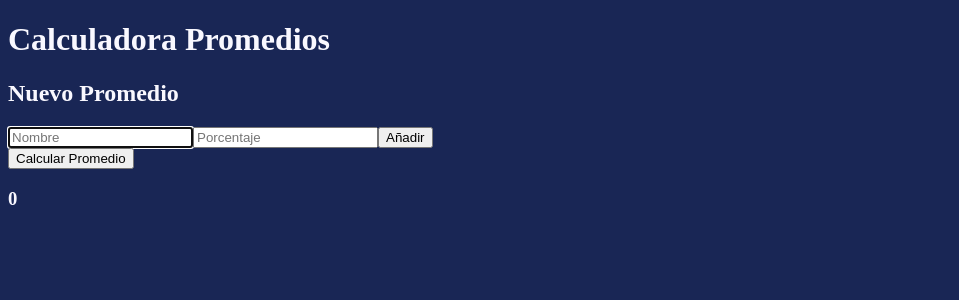
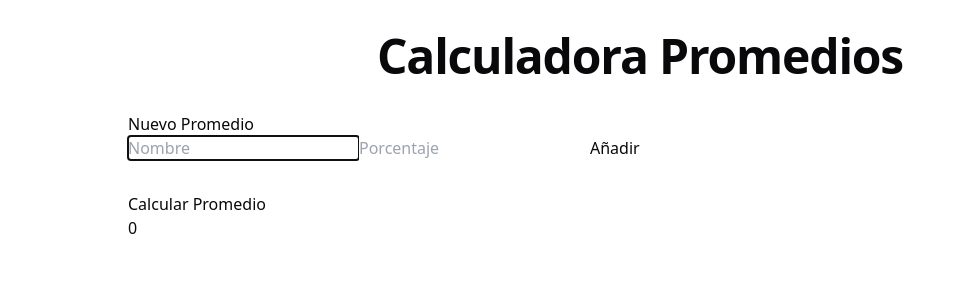
Before and after one commit to panxoyk/Calculadora-promedios, a React (Vite) app: page / in a window 1280 px wide. Shown: the top 300 px of the page, without its empty margins (0-959 px from the left). Built offline with nearby package versions, Linux system fonts and the light colour scheme.

Commit message:
Implementacion de shadcn/ui, tarjetas estilizadas

```diff
--- a/package.json
+++ b/package.json
@@ -11,6 +11,7 @@
   },
   "dependencies": {
     "@radix-ui/react-icons": "^1.3.0",
+    "@radix-ui/react-slot": "^1.0.2",
     "class-variance-authority": "^0.7.0",
     "clsx": "^2.0.0",
     "react": "^18.2.0",
--- a/src/App.tsx
+++ b/src/App.tsx
@@ -5,10 +5,14 @@ import ShowResultado from './components/ShowResultado'
 const App = () => {
 	return (
 		<div>
-			<h1> Calculadora Promedios </h1>
-			<PromediosForm />
-			<PromediosList />
-			<ShowResultado />
+			<div className='m-auto max-w-screen-lg'>
+				<h1 className='scroll-m-20 text-4xl font-extrabold tracking-tight lg:text-5xl p-8 text-center'>
+					Calculadora Promedios
+				</h1>
+				<PromediosForm />
+				<PromediosList />
+				<ShowResultado />
+			</div>
 		</div>
 	)
 }
--- a/src/components/AddNotas.tsx
+++ b/src/components/AddNotas.tsx
@@ -1,6 +1,14 @@
 import NotaForm from './NotaForm'
+import { Promedio, Nota } from '../types/types'
 import { usePromediosStore } from '../store/promediosStore'
-import { Promedio, Nota } from '../types/types'
+
+import {
+    Button
+} from '@/components/ui/button'
+
+import {
+    PlusIcon
+} from '@radix-ui/react-icons'
 
 interface AddNotasProps {
     promedio: Promedio
@@ -11,11 +19,13 @@ const AddNotas = ({ promedio, notas }: AddNotasProps) => {
     const { addNota } = usePromediosStore()
 
     return (
-        <div>
+        <div className='grid grid-cols-3 gap-4'>
             {
                 notas.map((nota) => <NotaForm key={nota.id} idPromedio={promedio.id} nota={nota} />)
             }
-            <button onClick={() => addNota(promedio.id)}> Ingresar nueva nota a {promedio.nombre} </button>
+            <Button className='w-full h-full' variant='outline' onClick={() => addNota(promedio.id)}>
+                <PlusIcon className=' text-primary' />
+            </Button>
         </div>
     )
 }
--- a/src/components/NotaForm.tsx
+++ b/src/components/NotaForm.tsx
@@ -1,5 +1,17 @@
 import { usePromediosStore } from '../store/promediosStore'
 import { Nota } from '../types/types'
+
+import {
+    Input
+} from '@/components/ui/input'
+
+import {
+    Button
+} from '@/components/ui/button'
+
+import {
+	TrashIcon
+ } from '@radix-ui/react-icons'
 
 interface NotaFormProps {
     idPromedio: number,
@@ -10,23 +22,28 @@ const NotaForm = ({ idPromedio, nota }: NotaFormProps) => {
     const { changeNotaNombre, changeNotaEvaluacion, deleteNota } = usePromediosStore()
 
     return (
-        <div>
-            <input
+        <div className='flex flex-col gap-2'>
+            <Input
             placeholder='Nombre'
             type='text'
             value={nota.nombre}
             onChange={(e) => changeNotaNombre(idPromedio, nota.id, e.target.value)}
             required
             />
-            <input
-                placeholder='Evaluacion'
+            <div className='grid grid-cols-4 gap-2'>
+                <Input
+                className='col-span-3'
+                placeholder='Nota'
                 type='number'
                 step='0.1'
                 value={nota.evaluacion}
                 onChange={(e) => changeNotaEvaluacion(idPromedio, nota.id, parseFloat(e.target.value))}
                 required
                 />
-            <button onClick={() => deleteNota(idPromedio, nota.id)}> Borrar </button>
+                <Button className='col-span-1 w-full' variant='outline' size='icon' onClick={() => deleteNota(idPromedio, nota.id)}>
+                    <TrashIcon className='w-6 h-6' />
+                </Button>
+            </div>
         </div>
     )
 }
--- a/src/components/PromediosList.tsx
+++ b/src/components/PromediosList.tsx
@@ -1,19 +1,46 @@
 import AddNotas from './AddNotas'
 import { usePromediosStore } from '../store/promediosStore'
+
+import {
+	Card,
+	CardContent,
+	CardHeader,
+	CardTitle
+} from '@/components/ui/card'
+
+import {
+	Button
+} from '@/components/ui/button'
+
+import {
+	TrashIcon,
+	Cross1Icon
+} from '@radix-ui/react-icons'
 
 const PromediosList = () => {
     const { promedios, deletePromedio } = usePromediosStore()
 
     return (
-        <div>
+        <div className='grid grid-cols-1 gap-y-2 my-4'>
             {
 				promedios.map((promedio) => {
 					const { id, nombre, porcentaje, notas } = promedio
 					return (
-						<div key={id}>
-							<p> {nombre} {porcentaje} % <button onClick={() => deletePromedio(id)}> Borrar </button></p>
-							<AddNotas promedio={promedio} notas={notas} />
-						</div>
+						<Card className='w-full' key={id}>
+							<CardHeader>
+								<CardTitle className='flex flex-row justify-between items-center'>
+									<div className='text-2xl font-semibold'>
+										{nombre} <span className='text-2xl text-muted-foreground'> {porcentaje} % </span>
+									</div>
+									<Button variant='link' size='icon' onClick={() => deletePromedio(id)}>
+										<Cross1Icon className='w-6 h-6 text-destructive' />
+									</Button>
+								</CardTitle>
+							</CardHeader>
+							<CardContent>
+								<AddNotas promedio={promedio} notas={notas} />
+							</CardContent>
+						</Card>
 					)
 				})
 			}
--- /dev/null
+++ b/src/components/theme-provider.tsx
@@ -0,0 +1,73 @@
+import { createContext, useContext, useEffect, useState } from "react"
+
+type Theme = "dark" | "light" | "system"
+
+type ThemeProviderProps = {
+  children: React.ReactNode
+  defaultTheme?: Theme
+  storageKey?: string
+}
+
+type ThemeProviderState = {
+  theme: Theme
+  setTheme: (theme: Theme) => void
+}
+
+const initialState: ThemeProviderState = {
+  theme: "system",
+  setTheme: () => null,
+}
+
+const ThemeProviderContext = createContext<ThemeProviderState>(initialState)
+
+export function ThemeProvider({
+  children,
+  defaultTheme = "system",
+  storageKey = "vite-ui-theme",
+  ...props
+}: ThemeProviderProps) {
+  const [theme, setTheme] = useState<Theme>(
+    () => (localStorage.getItem(storageKey) as Theme) || defaultTheme
+  )
+
+  useEffect(() => {
+    const root = window.document.documentElement
+
+    root.classList.remove("light", "dark")
+
+    if (theme === "system") {
+      const systemTheme = window.matchMedia("(prefers-color-scheme: dark)")
+        .matches
+        ? "dark"
+        : "light"
+
+      root.classList.add(systemTheme)
+      return
+    }
+
+    root.classList.add(theme)
+  }, [theme])
+
+  const value = {
+    theme,
+    setTheme: (theme: Theme) => {
+      localStorage.setItem(storageKey, theme)
+      setTheme(theme)
+    },
+  }
+
+  return (
+    <ThemeProviderContext.Provider {...props} value={value}>
+      {children}
+    </ThemeProviderContext.Provider>
+  )
+}
+
+export const useTheme = () => {
+  const context = useContext(ThemeProviderContext)
+
+  if (context === undefined)
+    throw new Error("useTheme must be used within a ThemeProvider")
+
+  return context
+}
--- /dev/null
+++ b/src/components/ui/button.tsx
@@ -0,0 +1,57 @@
+import * as React from "react"
+import { Slot } from "@radix-ui/react-slot"
+import { cva, type VariantProps } from "class-variance-authority"
+
+import { cn } from "@/lib/utils"
+
+const buttonVariants = cva(
+  "inline-flex items-center justify-center rounded-md text-sm font-medium transition-colors focus-visible:outline-none focus-visible:ring-1 focus-visible:ring-ring disabled:pointer-events-none disabled:opacity-50",
+  {
+    variants: {
+      variant: {
+        default:
+          "bg-primary text-primary-foreground shadow hover:bg-primary/90",
+        destructive:
+          "bg-destructive text-destructive-foreground shadow-sm hover:bg-destructive/90",
+        outline:
+          "border border-input bg-transparent shadow-sm hover:bg-accent hover:text-accent-foreground",
+        secondary:
+          "bg-secondary text-secondary-foreground shadow-sm hover:bg-secondary/80",
+        ghost: "hover:bg-accent hover:text-accent-foreground",
+        link: "text-primary underline-offset-4 hover:underline",
+      },
+      size: {
+        default: "h-9 px-4 py-2",
+        sm: "h-8 rounded-md px-3 text-xs",
+        lg: "h-10 rounded-md px-8",
+        icon: "h-9 w-9",
+      },
+    },
+    defaultVariants: {
+      variant: "default",
+      size: "default",
+    },
+  }
+)
+
+export interface ButtonProps
+  extends React.ButtonHTMLAttributes<HTMLButtonElement>,
+    VariantProps<typeof buttonVariants> {
+  asChild?: boolean
+}
+
+const Button = React.forwardRef<HTMLButtonElement, ButtonProps>(
+  ({ className, variant, size, asChild = false, ...props }, ref) => {
+    const Comp = asChild ? Slot : "button"
+    return (
+      <Comp
+        className={cn(buttonVariants({ variant, size, className }))}
+        ref={ref}
+        {...props}
+      />
+    )
+  }
+)
+Button.displayName = "Button"
+
+export { Button, buttonVariants }
--- /dev/null
+++ b/src/components/ui/card.tsx
@@ -0,0 +1,76 @@
+import * as React from "react"
+
+import { cn } from "@/lib/utils"
+
+const Card = React.forwardRef<
+  HTMLDivElement,
+  React.HTMLAttributes<HTMLDivElement>
+>(({ className, ...props }, ref) => (
+  <div
+    ref={ref}
+    className={cn(
+      "rounded-xl border bg-card text-card-foreground shadow",
+      className
+    )}
+    {...props}
+  />
+))
+Card.displayName = "Card"
+
+const CardHeader = React.forwardRef<
+  HTMLDivElement,
+  React.HTMLAttributes<HTMLDivElement>
+>(({ className, ...props }, ref) => (
+  <div
+    ref={ref}
+    className={cn("flex flex-col space-y-1.5 p-6", className)}
+    {...props}
+  />
+))
+CardHeader.displayName = "CardHeader"
+
+const CardTitle = React.forwardRef<
+  HTMLParagraphElement,
+  React.HTMLAttributes<HTMLHeadingElement>
+>(({ className, ...props }, ref) => (
+  <h3
+    ref={ref}
+    className={cn("font-semibold leading-none tracking-tight", className)}
+    {...props}
+  />
+))
+CardTitle.displayName = "CardTitle"
+
+const CardDescription = React.forwardRef<
+  HTMLParagraphElement,
+  React.HTMLAttributes<HTMLParagraphElement>
+>(({ className, ...props }, ref) => (
+  <p
+    ref={ref}
+    className={cn("text-sm text-muted-foreground", className)}
+    {...props}
+  />
+))
+CardDescription.displayName = "CardDescription"
+
+const CardContent = React.forwardRef<
+  HTMLDivElement,
+  React.HTMLAttributes<HTMLDivElement>
+>(({ className, ...props }, ref) => (
+  <div ref={ref} className={cn("p-6 pt-0", className)} {...props} />
+))
+CardContent.displayName = "CardContent"
+
+const CardFooter = React.forwardRef<
+  HTMLDivElement,
+  React.HTMLAttributes<HTMLDivElement>
+>(({ className, ...props }, ref) => (
+  <div
+    ref={ref}
+    className={cn("flex items-center p-6 pt-0", className)}
+    {...props}
+  />
+))
+CardFooter.displayName = "CardFooter"
+
+export { Card, CardHeader, CardFooter, CardTitle, CardDescription, CardContent }
--- /dev/null
+++ b/src/components/ui/input.tsx
@@ -0,0 +1,25 @@
+import * as React from "react"
+
+import { cn } from "@/lib/utils"
+
+export interface InputProps
+  extends React.InputHTMLAttributes<HTMLInputElement> {}
+
+const Input = React.forwardRef<HTMLInputElement, InputProps>(
+  ({ className, type, ...props }, ref) => {
+    return (
+      <input
+        type={type}
+        className={cn(
+          "flex h-9 w-full rounded-md border border-input bg-transparent px-3 py-1 text-sm shadow-sm transition-colors file:border-0 file:bg-transparent file:text-sm file:font-medium placeholder:text-muted-foreground focus-visible:outline-none focus-visible:ring-1 focus-visible:ring-ring disabled:cursor-not-allowed disabled:opacity-50",
+          className
+        )}
+        ref={ref}
+        {...props}
+      />
+    )
+  }
+)
+Input.displayName = "Input"
+
+export { Input }
--- a/src/globals.css
+++ b/src/globals.css
@@ -5,64 +5,47 @@
 @layer base {
   :root {
     --background: 0 0% 100%;
-    --foreground: 222.2 84% 4.9%;
-
+    --foreground: 240 10% 3.9%;
     --card: 0 0% 100%;
-    --card-foreground: 222.2 84% 4.9%;
-
+    --card-foreground: 240 10% 3.9%;
     --popover: 0 0% 100%;
-    --popover-foreground: 222.2 84% 4.9%;
-
-    --primary: 222.2 47.4% 11.2%;
-    --primary-foreground: 210 40% 98%;
-
-    --secondary: 210 40% 96.1%;
-    --secondary-foreground: 222.2 47.4% 11.2%;
-
-    --muted: 210 40% 96.1%;
-    --muted-foreground: 215.4 16.3% 46.9%;
-
-    --accent: 210 40% 96.1%;
-    --accent-foreground: 222.2 47.4% 11.2%;
-
+    --popover-foreground: 240 10% 3.9%;
+    --primary: 142.1 76.2% 36.3%;
+    --primary-foreground: 355.7 100% 97.3%;
+    --secondary: 240 4.8% 95.9%;
+    --secondary-foreground: 240 5.9% 10%;
+    --muted: 240 4.8% 95.9%;
+    --muted-foreground: 240 3.8% 46.1%;
+    --accent: 240 4.8% 95.9%;
+    --accent-foreground: 240 5.9% 10%;
     --destructive: 0 84.2% 60.2%;
-    --destructive-foreground: 210 40% 98%;
-
-    --border: 214.3 31.8% 91.4%;
-    --input: 214.3 31.8% 91.4%;
-    --ring: 222.2 84% 4.9%;
-
-    --radius: 0.5rem;
+    --destructive-foreground: 0 0% 98%;
+    --border: 240 5.9% 90%;
+    --input: 240 5.9% 90%;
+    --ring: 142.1 76.2% 36.3%;
+    --radius: 0.75rem;
   }
 
   .dark {
-    --background: 222.2 84% 4.9%;
-    --foreground: 210 40% 98%;
-
-    --card: 222.2 84% 4.9%;
-    --card-foreground: 210 40% 98%;
-
-    --popover: 222.2 84% 4.9%;
-    --popover-foreground: 210 40% 98%;
-
-    --primary: 210 40% 98%;
-    --primary-foreground: 222.2 47.4% 11.2%;
-
-    --secondary: 217.2 32.6% 17.5%;
-    --secondary-foreground: 210 40% 98%;
-
-    --muted: 217.2 32.6% 17.5%;
-    --muted-foreground: 215 20.2% 65.1%;
-
-    --accent: 217.2 32.6% 17.5%;
-    --accent-foreground: 210 40% 98%;
-
+    --background: 20 14.3% 4.1%;
+    --foreground: 0 0% 95%;
+    --card: 24 9.8% 10%;
+    --card-foreground: 0 0% 95%;
+    --popover: 0 0% 9%;
+    --popover-foreground: 0 0% 95%;
+    --primary: 142.1 70.6% 45.3%;
+    --primary-foreground: 144.9 80.4% 10%;
+    --secondary: 240 3.7% 15.9%;
+    --secondary-foreground: 0 0% 98%;
+    --muted: 0 0% 15%;
+    --muted-foreground: 240 5% 64.9%;
+    --accent: 12 6.5% 15.1%;
+    --accent-foreground: 0 0% 98%;
     --destructive: 0 62.8% 30.6%;
-    --destructive-foreground: 210 40% 98%;
-
-    --border: 217.2 32.6% 17.5%;
-    --input: 217.2 32.6% 17.5%;
-    --ring: 212.7 26.8% 83.9%;
+    --destructive-foreground: 0 85.7% 97.3%;
+    --border: 240 3.7% 15.9%;
+    --input: 240 3.7% 15.9%;
+    --ring: 142.4 71.8% 29.2%;
   }
 }
 
--- a/src/index.css
+++ /dev/null
@@ -1,4 +0,0 @@
-body {
-  background: #192655;
-  color: #F9F8FF;
-}
--- a/src/main.tsx
+++ b/src/main.tsx
@@ -1,10 +1,13 @@
 import React from 'react'
 import ReactDOM from 'react-dom/client'
 import App from './App.tsx'
-import './index.css'
+import { ThemeProvider } from './components/theme-provider.tsx'
+import './globals.css'
 
 ReactDOM.createRoot(document.getElementById('root')!).render(
   <React.StrictMode>
-    <App />
+    <ThemeProvider defaultTheme='light' storageKey='vite-ui-theme'>
+      <App />
+    </ThemeProvider>
   </React.StrictMode>,
 )
```
Also changed, not shown: 1 other file (tests, documents, lock files or other folders). Lines whose indentation alone changed are shown as unchanged.
